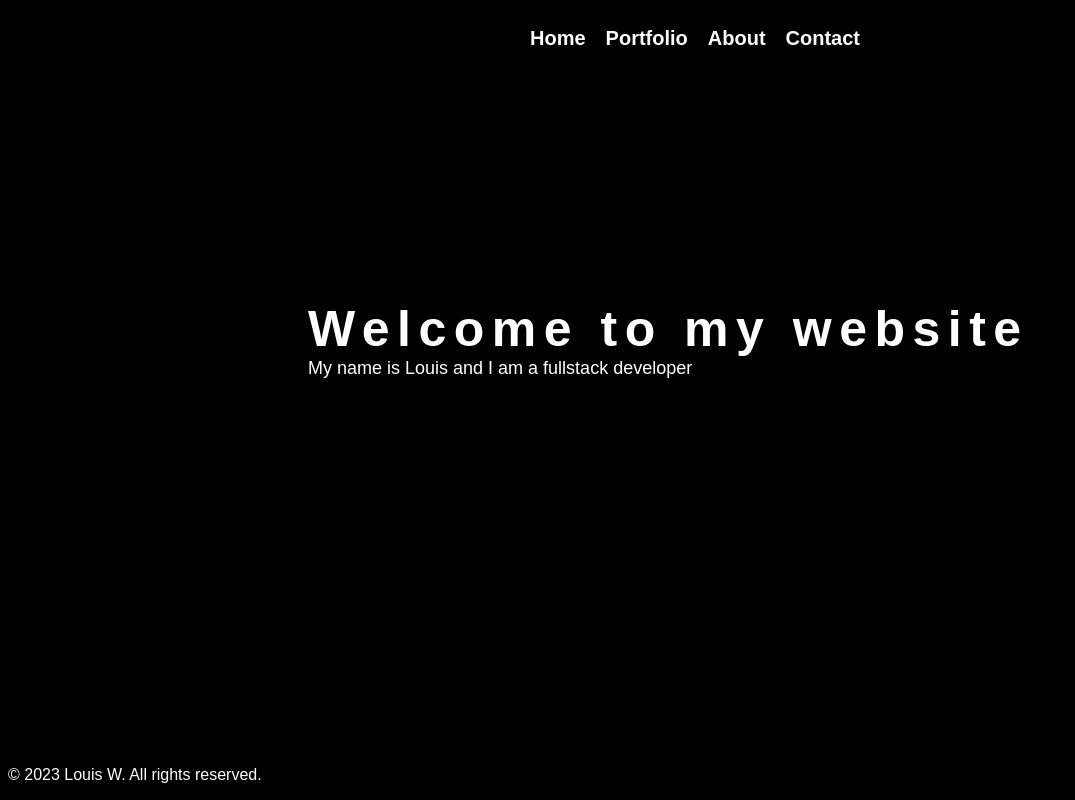
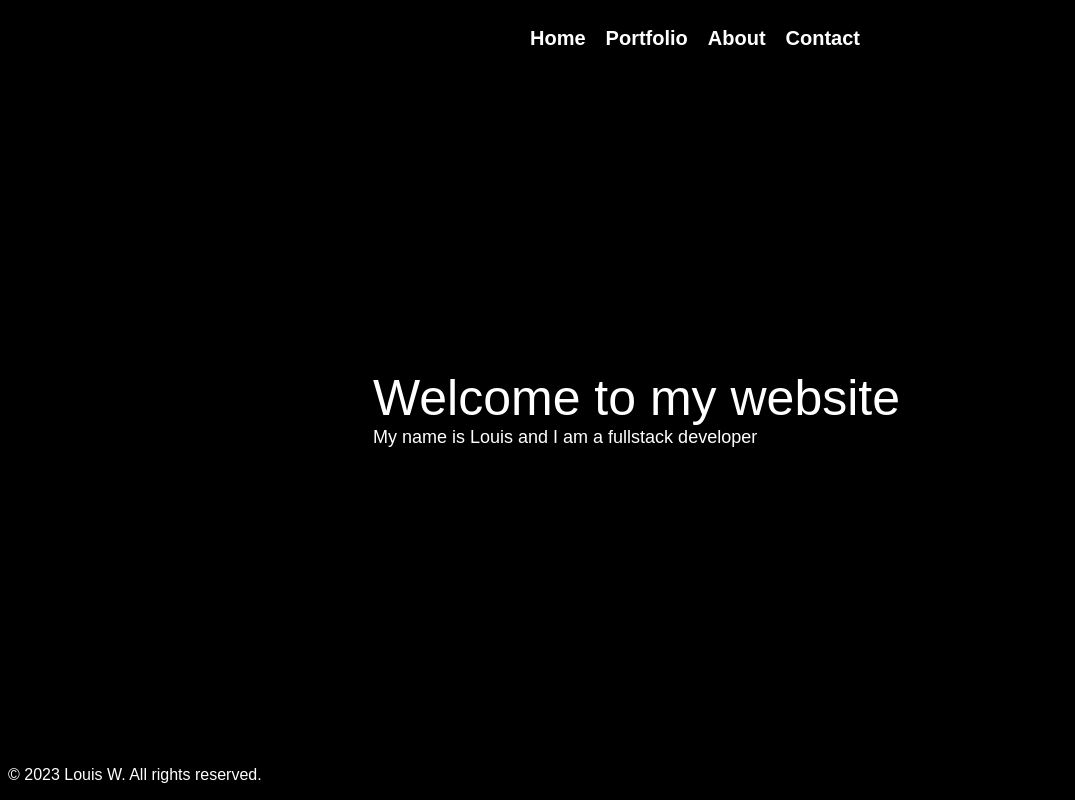
Before and after one commit to LouisWdev/Louis-react-portfolio, a React (Vite) app: page / in a window 1280 px wide. Shown: the top 800 px of the page, without its empty margins (0-1075 px from the left). Built offline with nearby package versions, Linux system fonts and the light colour scheme.

Commit message:
Fixed the bug now only need to change the pop in

```diff
--- a/src/Pages/Home.tsx
+++ b/src/Pages/Home.tsx
@@ -1,60 +1,59 @@
-import styled from 'styled-components';
+import React, { useState, useEffect } from 'react';
+import styled, { keyframes } from 'styled-components';
 
-
-const Section = styled.div`
-     height: 100vh
-
+const typingAnimation = keyframes`
+  from { width: 0 }
+  to { width: 100% }
 `;
 
-const HeroSection = styled.div`
-     display: flex;
-     display: block;
-     margin-top: 300px;
-     margin-left: 300px;
+const blinkCaretAnimation = keyframes`
+  from, to { border-color: transparent }
+  50% { border-color: rgb(0, 68, 255); }
 `;
 
-const WelcomeTitle = styled.h1`
-      margin-top: 250px;
-      margin-left: 400px;
-      font-size: 50px;
-      border-right: .15em solid rgb(0, 24, 2); /* The typwriter cursor */
-      white-space: nowrap; /* Keeps the content on a single line */
-      margin: 0 auto; /* Gives that scrolling effect as the typing happens */
-      letter-spacing: .15em; /* Adjust as needed */
-      animation:
-      typing 3.5s steps(30, end),
-      blink-caret .75s step-end infinite;
-
-      /* The typing effect */
-     @keyframes typing {
-           from { width: 0 }
-           to { width: 100% }
-          }
-
-     /* The typewriter cursor effect */
-     @keyframes blink-caret {
-          from, to { border-color: transparent }
-          50% { border-color: rgb(0, 68, 255); }
-         }
+const Container = styled.div`
+  height: 100vh;
+  display: flex;
+  justify-content: center;
+  align-items: center;
 `;
 
-const TitleSubText = styled.div`
-    font-size: large;
-    overflow: hidden; /* Ensures the content is not revealed until the animation */
+const Text = styled.div`
+  font-size: 50px;
+  white-space: nowrap;
+  overflow: hidden;
+  border-right: .15em solid rgb(0, 24, 2);
+  animation: ${typingAnimation} 3.5s steps(40, end),
+             ${blinkCaretAnimation} 0.75s step-end infinite;
+`;
 
+const SubText = styled.div`
+  font-size: large;
 `;
 
 const Home = () => {
+  const [showText, setShowText] = useState(false);
+
+  useEffect(() => {
+    const timer = setTimeout(() => {
+      setShowText(true);
+    }, 500); // Adjust the delay to match the cursor animation
+
+    return () => clearTimeout(timer);
+  }, []);
 
   return (
-     <Section>
-         <HeroSection>
-             <WelcomeTitle>Welcome to my website</WelcomeTitle>
-             <TitleSubText>My name is Louis and I am a fullstack developer</TitleSubText>
-         </HeroSection>
-     </Section>
+    <Container>
+      <div>
+        <Text>
+          {showText ? 'Welcome to my website' : ''}
+        </Text>
+        <SubText>
+          My name is Louis and I am a fullstack developer
+        </SubText>
+      </div>
+    </Container>
+  );
+};
 
-  )
-}
-
-export default Home
+export default Home;
```
